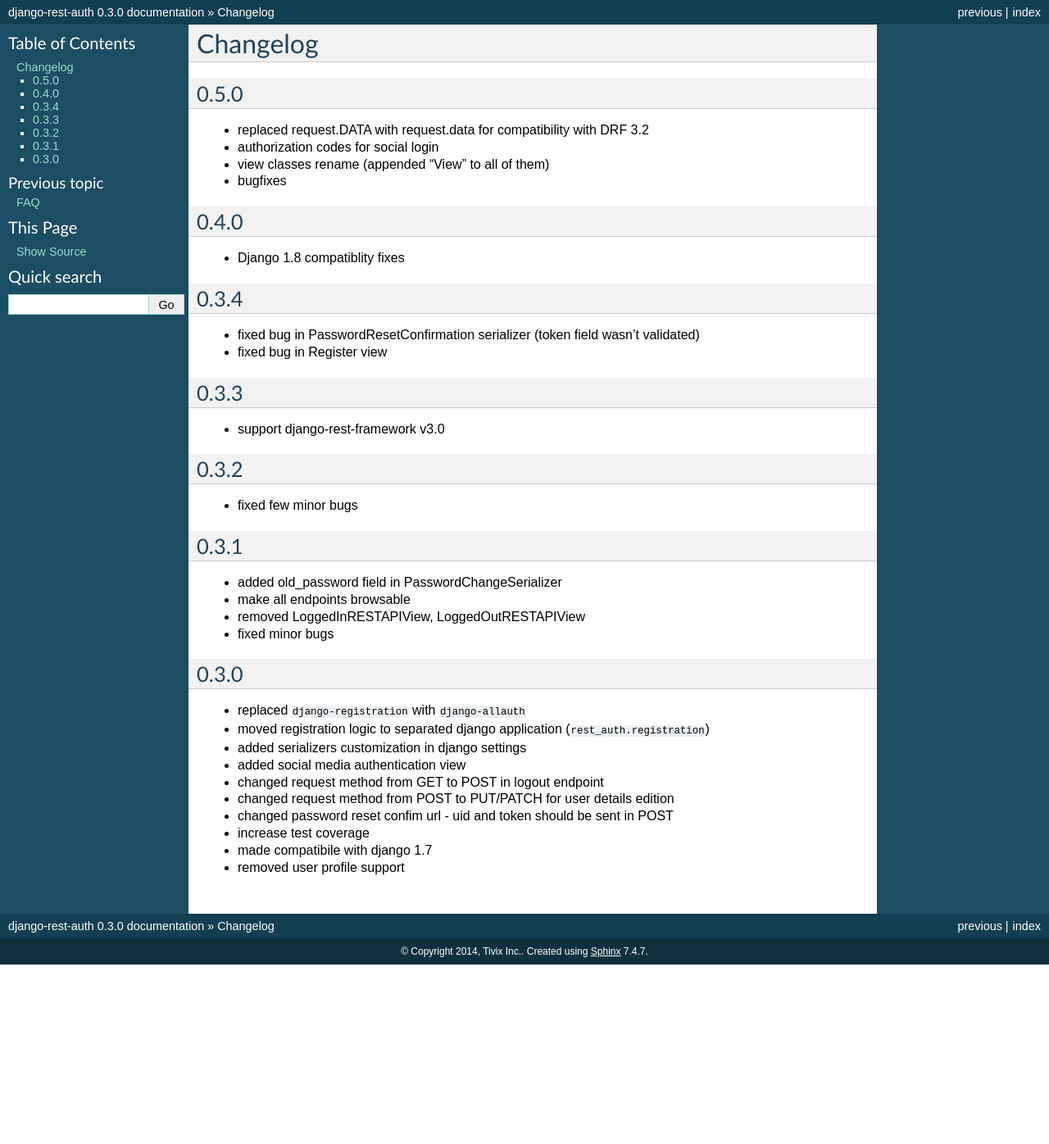
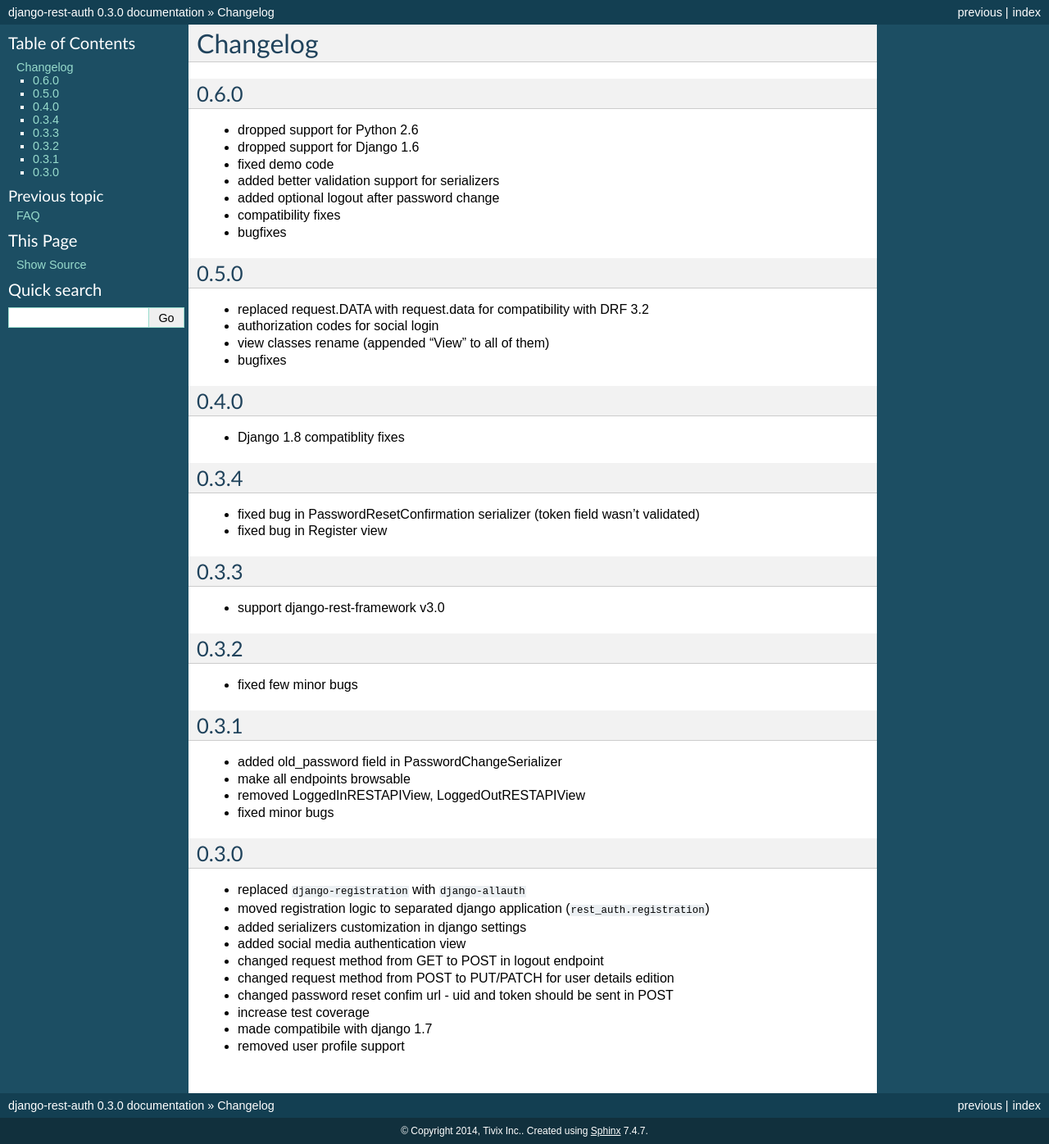
Before and after one commit to DreamGlimmer/django-rest-auth, a Sphinx documentation site: the page built from docs/changelog.rst, in a window 1280 px wide. Shown: the whole page at 82% size. Built offline with Sphinx 7.4.7, drawn with Linux system fonts in a browser that asks for light colours; before the commit the page ends 1177 px from its top, so only the background shows below that.

Commit message:
version 0.6.0

```diff
--- a/README.rst
+++ b/README.rst
@@ -26,6 +26,6 @@ Source code
 https://github.com/Tivix/django-rest-auth
 
 
-StackOverflow
+Stack Overflow
 -----------
 http://stackoverflow.com/questions/tagged/django-rest-auth
--- a/docs/changelog.rst
+++ b/docs/changelog.rst
@@ -1,5 +1,15 @@
 Changelog
 =========
+
+0.6.0
+-----
+- dropped support for Python 2.6
+- dropped support for Django 1.6
+- fixed demo code
+- added better validation support for serializers
+- added optional logout after password change
+- compatibility fixes
+- bugfixes
 
 0.5.0
 -----
--- a/setup.py
+++ b/setup.py
@@ -18,7 +18,7 @@ f.close()
 
 setup(
     name='django-rest-auth',
-    version='0.5.0',
+    version='0.6.0',
     author='Sumit Chachra',
     author_email='chachra@tivix.com',
     url='http://github.com/Tivix/django-rest-auth',
```
Also changed, not shown: 1 other file.
